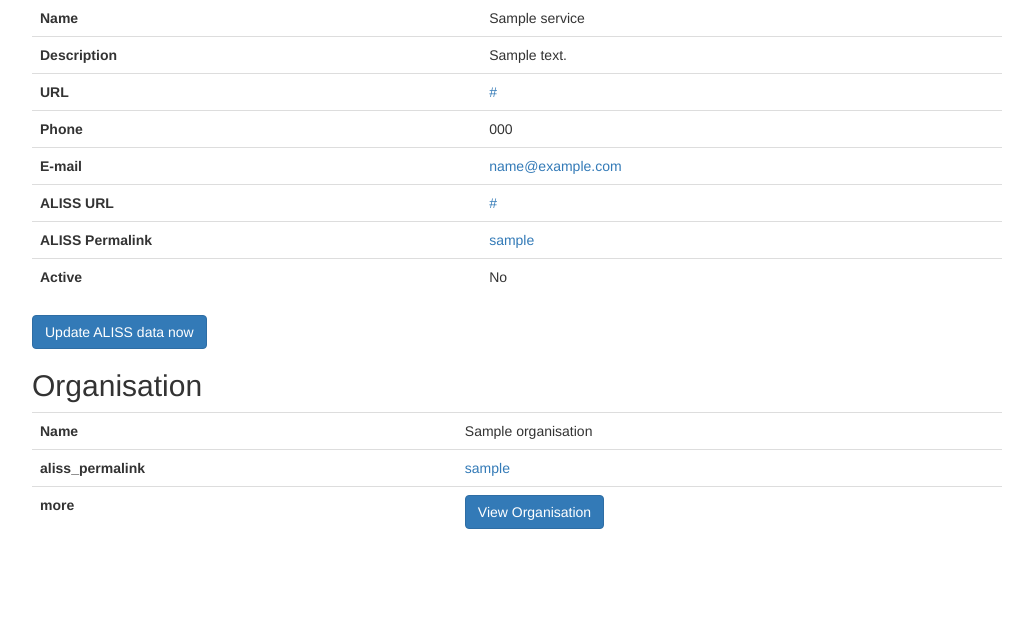
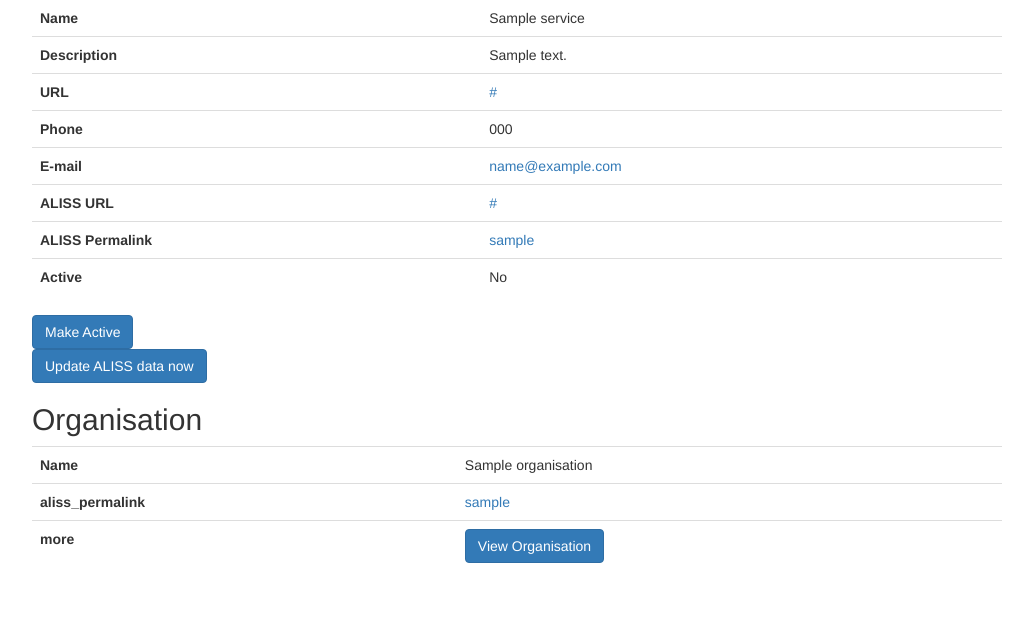
Before and after one commit to OpenDataServices/iCAN-Scot-Catalogue, a Django app: template catalogueapp/templates/catalogueapp/admin/service/index.html in a window 1280 px wide. Shown: the part 199-819 px from the top of the page, without its empty margins (123-1156 px from the left). Run offline with Django 3.2, Linux system fonts and the light colour scheme; the template is opened without the code that fills it: most values are stand-ins (such as "Sample title", 1, 10 or a date in 2020); some libraries are stand-ins or nearby versions.

Commit message:
Add admin functions to mark service Active, Inactive https://github.com/OpenDataServices/iCAN-Scot-Catalogue/issues/5

```diff
--- a/catalogueapp/templates/catalogueapp/admin/service/index.html
+++ b/catalogueapp/templates/catalogueapp/admin/service/index.html
@@ -41,6 +41,20 @@
     </tr>
 </table>
 
+
+<form method="post">
+    {% csrf_token %}
+    {% if service.active %}
+        <input type="hidden" name="action" value="inactive">
+        <input type="submit" value="Make Inactive" class="btn btn-primary">
+    {% else %}
+        <input type="hidden" name="action" value="active">
+        <input type="submit" value="Make Active" class="btn btn-primary">
+    {% endif %}
+</form>
+
+
+
 <form method="post">
     {% csrf_token %}
     <input type="hidden" name="action" value="update">
```
Also changed, not shown: catalogueapp/views.py (+10 -3 lines).
